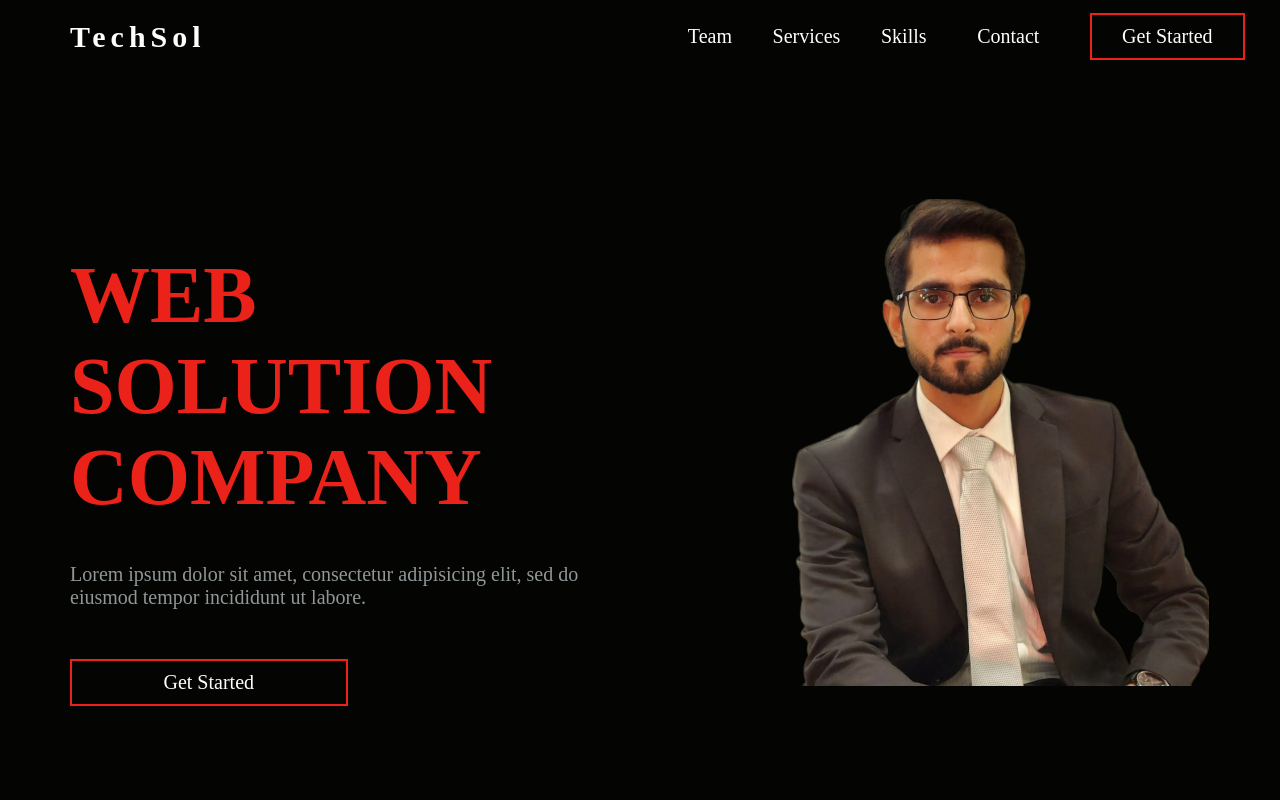
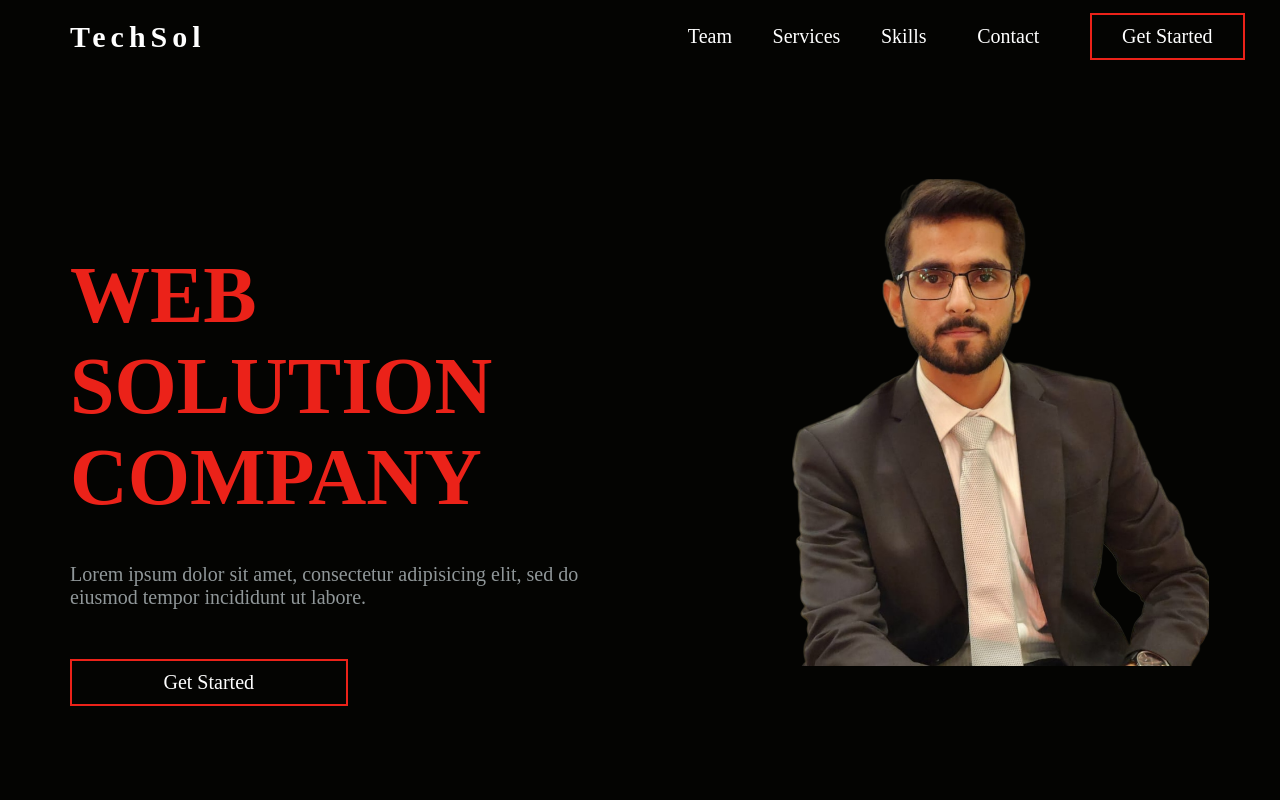
Before and after one commit to hadi131/portfolio, a Next.js app: page / in a window 1280 px wide. Shown: the top 800 px of the page. Built offline with nearby package versions, Linux system fonts and the light colour scheme.

Commit message:
picture changed

```diff
--- a/styles/globals.css
+++ b/styles/globals.css
@@ -126,7 +126,7 @@ nav {
 .heroPic img {
   /* padding: 210px 20px 0px 10px; */
   /* max-height: 900px; */
-padding: 40px;
+padding: 60px;
 /* size-adjust: auto; */
 
 }
```
